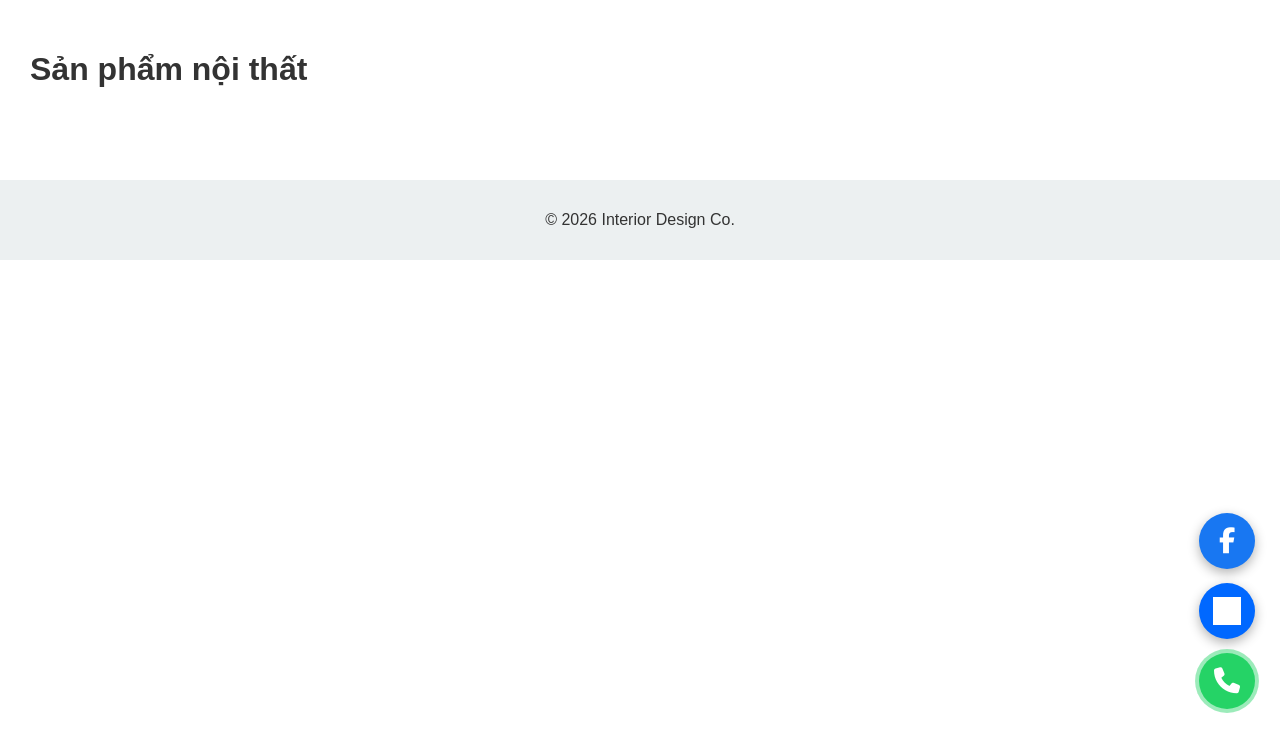
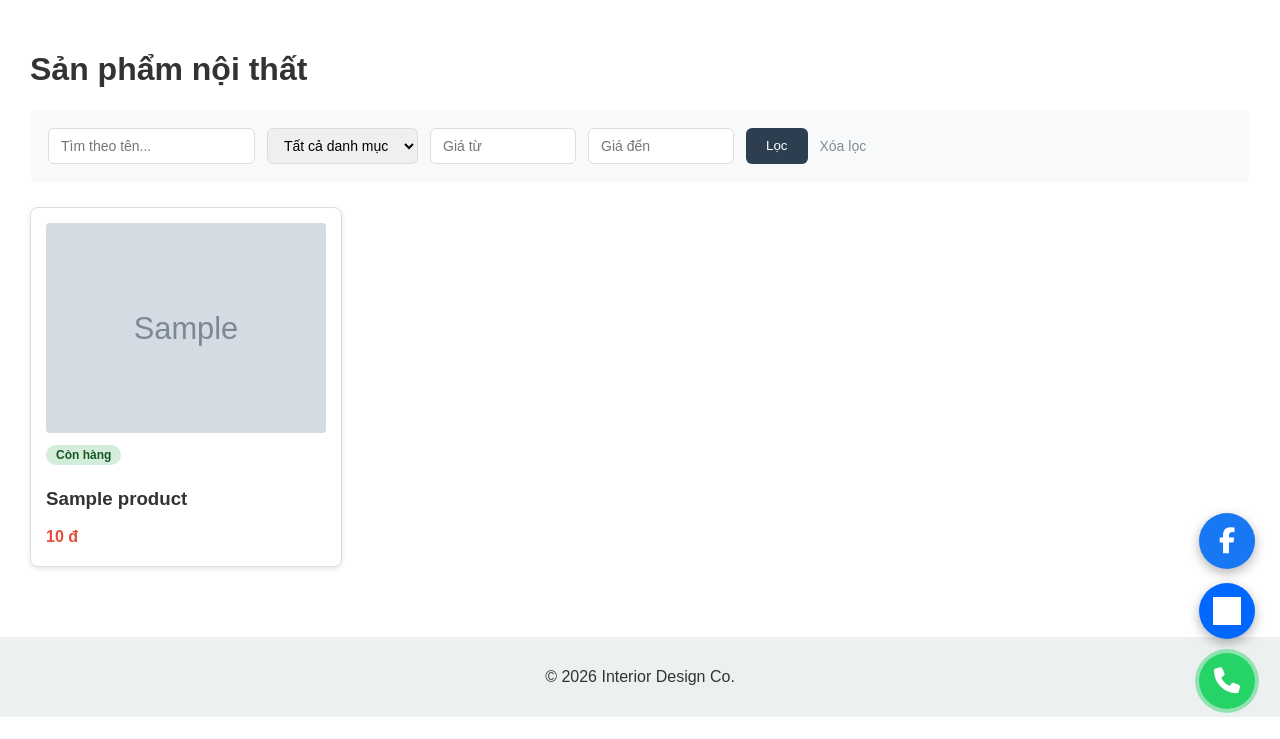
Before and after one commit to minhhuy07090709-uid/interior_web, a Flask app: page /search in a window 1280 px wide. Shown: the part 61-800 px from the top of the page. Run offline with Flask 3, Linux system fonts and the light colour scheme; tables that the repository leaves empty hold one stand-in row (values such as "Sample post"); grey boxes marked "Sample" are stand-in pictures; grey boxes are pictures that could not be loaded.

Commit message:
Add price, category, stock quan tity for products with stock status, filter added but not working yet,

```diff
--- a/models.py
+++ b/models.py
@@ -17,6 +17,16 @@ class Product(db.Model):
     image_url = db.Column(db.String(500), nullable=False)
     price=db.Column(db.Integer,nullable=True)
     category=db.Column(db.String(50),nullable=True)
+    stock_quantity=db.Column(db.Integer,nullable=False,default=0)
+
+    @property
+    def stock_status(self):
+        if self.stock_quantity<=0:
+            return {'label':"Hết hàng",'class':'status-out'}
+        elif self.stock_quantity<=5:
+            return {'label':f'Còn {self.stock_quantity} sản phẩm','class':"status-low"}
+        else:
+            return {'label':'Còn hàng','class':"status-in"}
 class Contact(db.Model):
 
     id = db.Column(db.Integer, primary_key=True)
--- a/routes/public.py
+++ b/routes/public.py
@@ -20,8 +20,7 @@ def services():
 
 @public_bp.route('/gallery')
 def gallery():
-    products=Product.query.all()
-    return render_template('gallery.html',products=products)
+    return search()
 
 @public_bp.route('/projects')
 def projects():
@@ -44,12 +43,29 @@ def contact():
 @public_bp.route('/search')
 def search():
     query=request.args.get('q','')
+    category=request.args.get('category','')
+    min_price=request.args.get('min_price','')
+    max_price=request.args.get('max_price','')
+
+    products_query=Product.query
     if query:
-        products=Product.query.filter(Product.title.ilike(f'%{query}%')).all()
-    else:
-        products=[]
-    return render_template('/gallery.html',products=products,search_query=query)
+        products_query=products_query.filter(Product.title.ilike(f'%{query}%')).all()
+    if category:
+        products_query=products_query.filter(Product.category==category)
+    if min_price:
+        products_query=products_query.filter(Product.price>=int(min_price))
+    if max_price:
+        products_query=products_query.filter(Product.price<=int(max_price))
 
+    products=Product.query.all()
+    return render_template(
+        'gallery.html',
+        products=products,
+        search_query=query,
+        selected_category=category,
+        selected_min=min_price,
+        selected_max=max_price
+    )
 @public_bp.route('/product/<int:product_id>')
 def product_detail(product_id):
     product = Product.query.get_or_404(product_id)
--- a/static/css/style.css
+++ b/static/css/style.css
@@ -427,3 +427,74 @@ footer {
 .btn-cta:hover {
   background-color: #1a252f;
 }
+
+.filter-form {
+  display: flex;
+  flex-wrap: wrap;
+  gap: 12px;
+  margin-bottom: 25px;
+  padding: 18px;
+  background: #f8f9fa;
+  border-radius: 8px;
+}
+
+.filter-form input,
+.filter-form select {
+  padding: 8px 12px;
+  border: 1px solid #ddd;
+  border-radius: 6px;
+  font-size: 14px;
+}
+
+.filter-form input[type="number"] {
+  width: 120px;
+}
+
+.filter-form button {
+  background-color: #2c3e50;
+  color: white;
+  border: none;
+  padding: 8px 20px;
+  border-radius: 6px;
+  cursor: pointer;
+}
+
+.btn-clear {
+  display: flex;
+  align-items: center;
+  color: #7f8c8d;
+  text-decoration: none;
+  font-size: 14px;
+}
+.stock-badge {
+  display: inline-block;
+  padding: 3px 10px;
+  border-radius: 12px;
+  font-size: 12px;
+  font-weight: bold;
+  margin: 8px 0 4px;
+}
+
+.status-in {
+  background-color: #d4edda;
+  color: #155724;
+}
+
+.status-low {
+  background-color: #fff3cd;
+  color: #856404;
+}
+
+.status-out {
+  background-color: #f8d7da;
+  color: #721c24;
+}
+
+.detail-stock {
+  display: inline-block;
+  padding: 5px 14px;
+  border-radius: 14px;
+  font-size: 14px;
+  font-weight: bold;
+  margin-bottom: 10px;
+}
--- a/templates/base.html
+++ b/templates/base.html
@@ -19,7 +19,7 @@
 
         <form
           class="search-form"
-          action="{{ url_for('public.search') }}"
+          action="{{ url_for('public.gallery') }}"
           method="GET"
         >
           <input
--- a/templates/gallery.html
+++ b/templates/gallery.html
@@ -1,25 +1,57 @@
 {% extends "base.html" %} {% block title %}Sản phẩm - Interior Design{% endblock
 %} {% block content %}
 <h1>Sản phẩm nội thất</h1>
-{% if search_query %}
-<p>
-  Kết quả tìm kiếm cho "<strong>{{ search_query }}</strong>": {{ products|length
-  }} sản phẩm
-</p>
+
+<form method="GET" action="{{ url_for('public.gallery') }}" class="filter-form">
+  <input
+    type="text"
+    name="q"
+    placeholder="Tìm theo tên..."
+    value="{{ search_query }}"
+  />
+
+  <select name="category">
+    <option value="">Tất cả danh mục</option>
+    <option value="ban" {% if selected_category == 'ban' %}selected{% endif %}>Bàn</option>
+<option value="ghe" {% if selected_category == 'ghe' %}selected{% endif %}>Ghế</option>
+<option value="tu" {% if selected_category == 'tu' %}selected{% endif %}>Tủ</option>
+<option value="giuong" {% if selected_category == 'giuong' %}selected{% endif %}>Giường</option>
+<option value="trang-tri" {% if selected_category == 'trang-tri' %}selected{% endif %}>Trang trí</option>
+  </select>
+
+  <input
+    type="number"
+    name="min_price"
+    placeholder="Giá từ"
+    value="{{ selected_min }}"
+    min="0"
+    step="10000"
+  />
+  <input
+    type="number"
+    name="max_price"
+    placeholder="Giá đến"
+    value="{{ selected_max }}"
+    min="0"
+    step="10000"
+  />
+
+  <button type="submit">Lọc</button>
+  <a href="{{ url_for('public.gallery') }}" class="btn-clear">Xóa lọc</a>
+</form>
+
+{% if search_query or selected_category or selected_min or selected_max %}
+<p>Tìm thấy {{ products|length }} sản phẩm</p>
 {% endif %}
+
 <div class="gallery">
     {% for product in products %}
-  <a
-    href="{{ url_for('public.product_detail', product_id=product.id) }}"
-    class="project-card-link"
-  >
+    <a href="{{ url_for('public.product_detail', product_id=product.id) }}" class="project-card-link">
         <div class="project-card">
-      <img src="{{ product.image_url }}" alt="{{ product.title }}" />
+            <img src="{{ product.image_url }}" alt="{{ product.title }}">
+            <span class="stock-badge {{ product.stock_status.class }}">{{ product.stock_status.label }}</span>
             <h3>{{ product.title }}</h3>
-      {% if product.price %}
-      <p class="card-price">{{ "{:,}".format(product.price) }} đ</p>
-      {% endif %}
-      <p>{{ product.description[:60] }}...</p>
+            <p class="card-price">{{ "{:,}".format(product.price) if product.price else 'Liên hệ' }} {{ 'đ' if product.price else '' }}</p>
         </div>
     </a>
     {% endfor %}
--- a/templates/product_detail.html
+++ b/templates/product_detail.html
@@ -11,6 +11,7 @@ Design{% endblock %} {% block content %}
     {% endif %} {% if product.price %}
     <p class="detail-price">{{ "{:,}".format(product.price) }} đ</p>
     {% endif %}
+    <p class="detail-stock {{ product.stock_status.class }}">{{ product.stock_status.label }}</p>
     <p class="detail-description">{{ product.description }}</p>
 
     <div class="detail-cta">
```
Also changed, not shown: routes/admin.py (+6 -4 lines), templates/admin/product_form.html (+21 -115 lines), 1 other file. Lines whose indentation alone changed are shown as unchanged.
